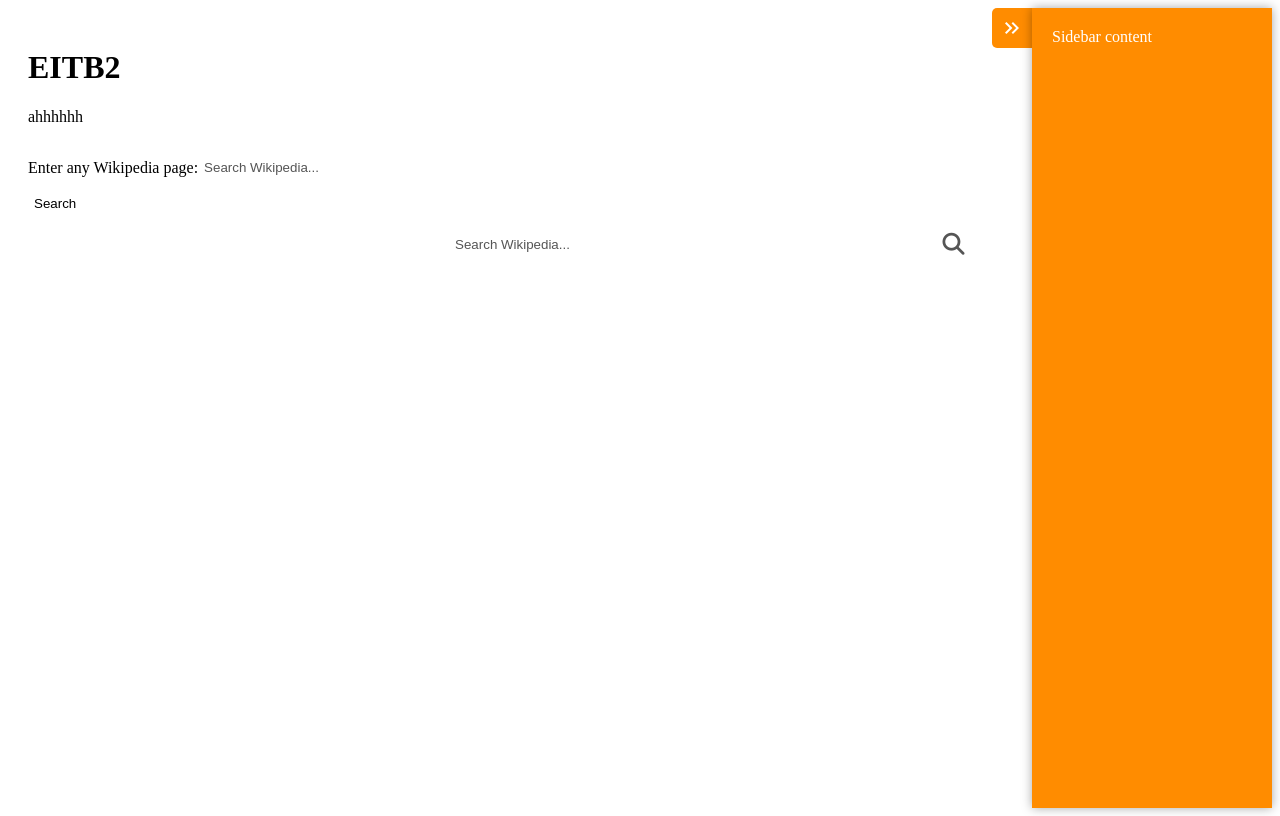
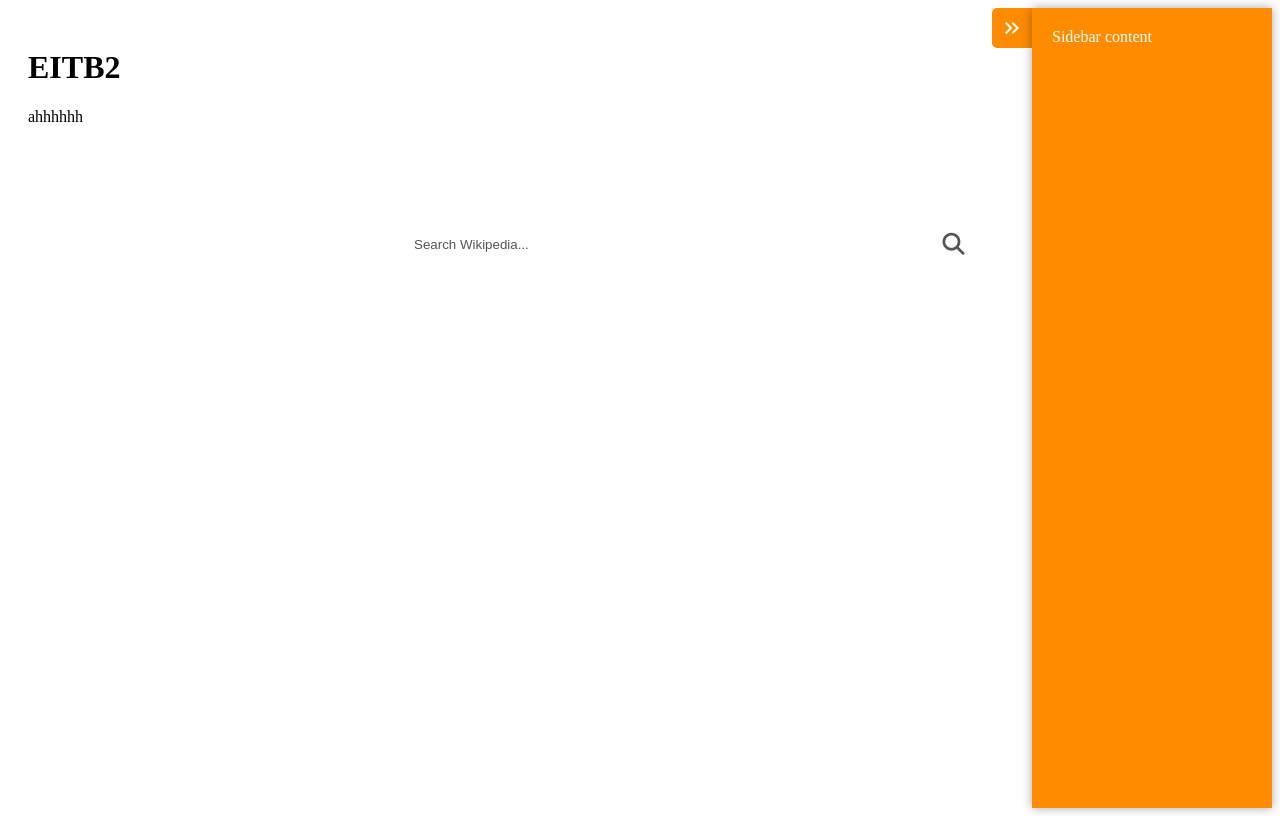
Before and after one commit to bobBillyus/EITB2, a Flask app: page / in a window 1280 px wide. Run offline with Flask 3, Linux system fonts and the light colour scheme; some libraries are stand-ins or nearby versions.

Commit message:
getting rid of old search bar

```diff
--- a/templates/index.html
+++ b/templates/index.html
@@ -24,7 +24,7 @@
         <div class="main">
             <h1>EITB2</h1>
             <p>ahhhhhh</p>
-            <form action="{{ url_for('home') }}" method="post">
+            <!-- <form action="{{ url_for('home') }}" method="post">
                 <label for="page_query">Enter any Wikipedia page:</label>
                 <input
                     type="text"
@@ -34,12 +34,12 @@
                     required
                 >
                 <button type="submit">Search</button>
-            </form>
+            </form> -->
         </div>
         <div class="search_box">
             <div class="row">
-                <input type="text" id="input_box" placeholder="Search Wikipedia...">
-                <button><i class="fa-solid fa-magnifying-glass"></i></button>
+                <input type="text" name="wiki_page" id="input_box" placeholder="Search Wikipedia...">
+                <button type="submit"><i class="fa-solid fa-magnifying-glass"></i></button>
             </div>
         </div>
         <!-- Sidebar toggle button -->
```
